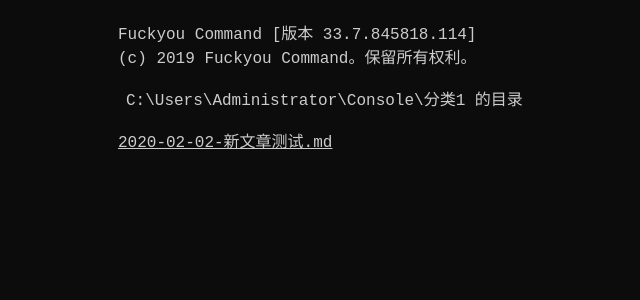
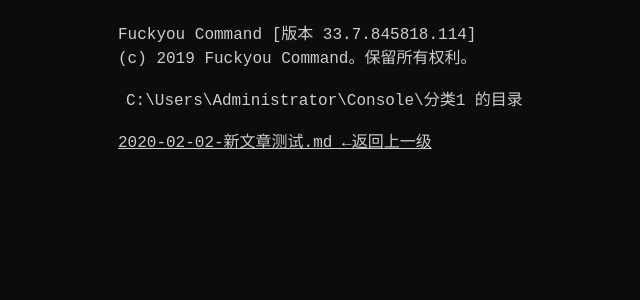
Before and after one commit to loveandrevolution/console, a Jekyll site: the page built from category/分类1.md, in a window 1280 px wide. Shown: the top 300 px of the page, without its empty margins (172-812 px from the left). Built offline with Jekyll 4.4.1, drawn with Linux system fonts in a browser that asks for light colours.

Commit message:
Update category.html

```diff
--- a/_layouts/category.html
+++ b/_layouts/category.html
@@ -8,3 +8,4 @@ layout: default
     {{ post.date | date: '%Y-%m-%d' }}-{{ post.title }}.md
   </a>
 {% endfor %}
+<a href="{{ site.url }}">←返回上一级</a>
```
